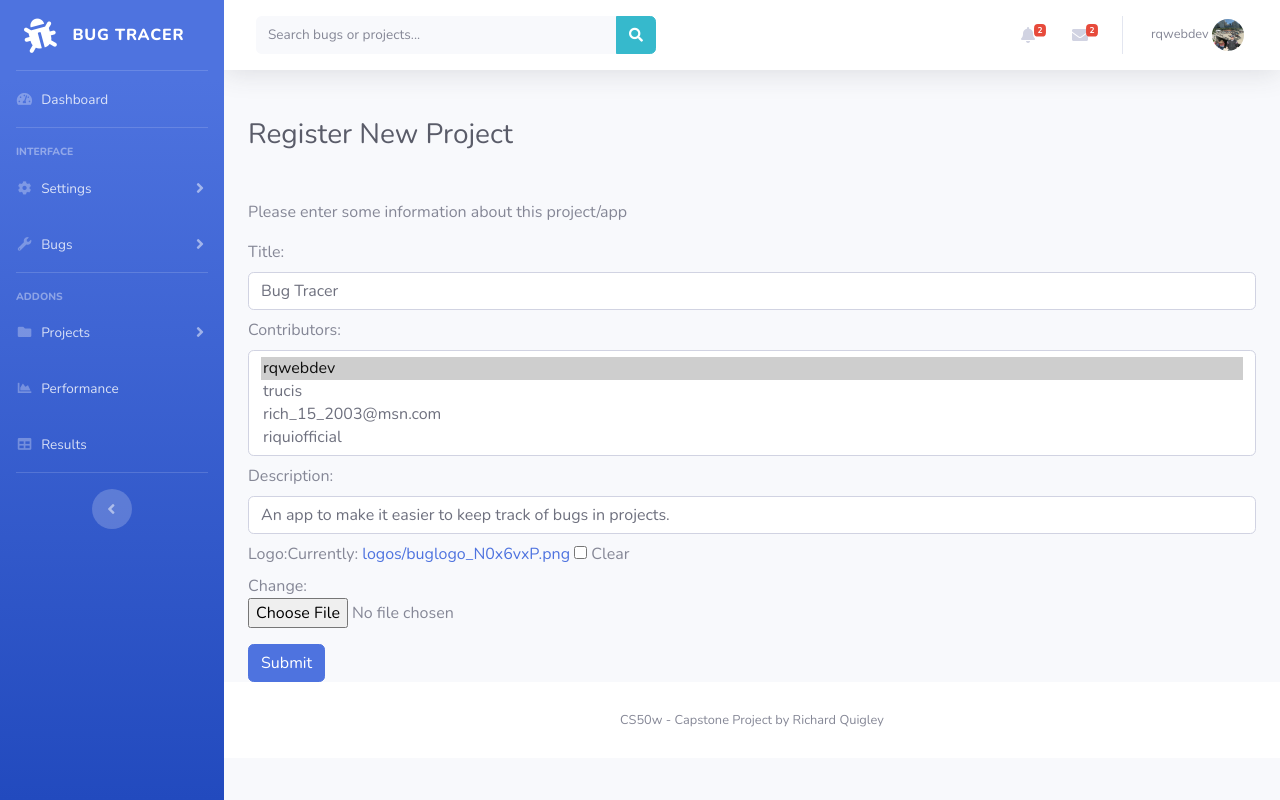
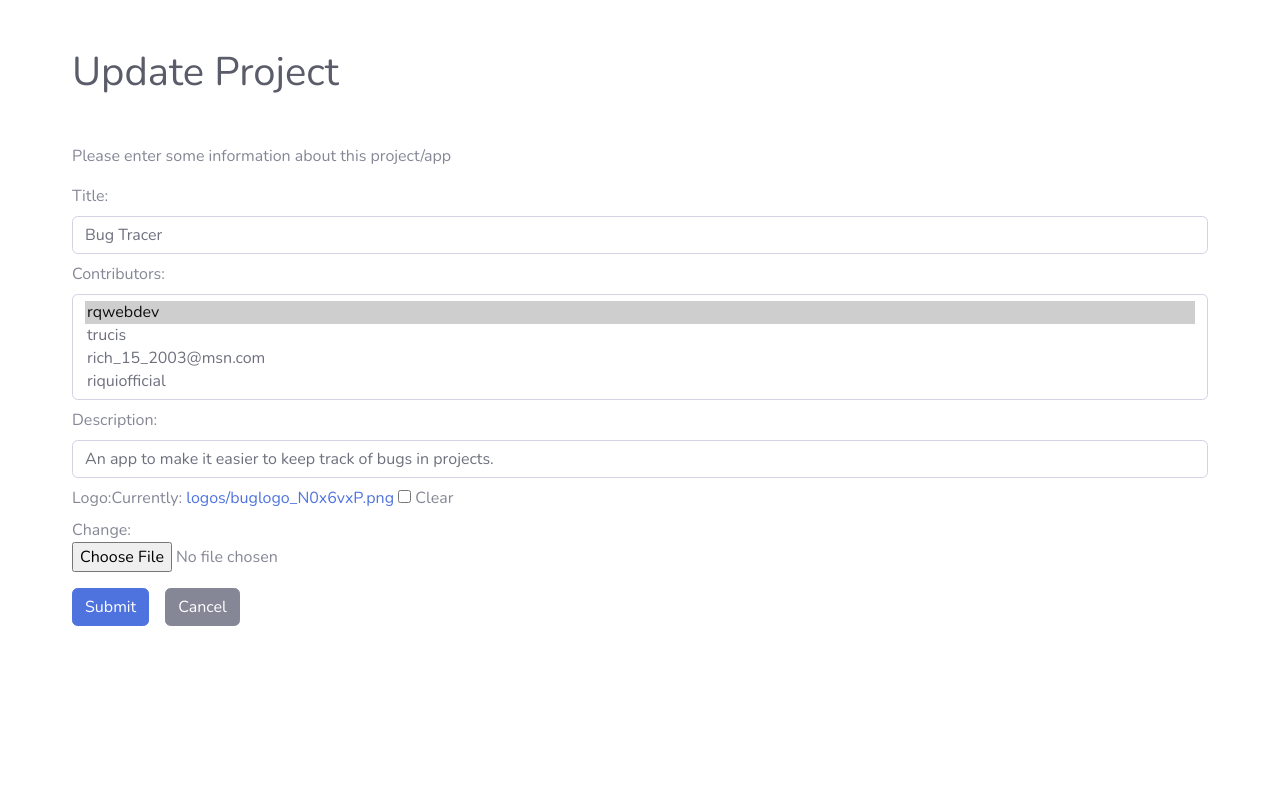
Before and after one commit to riquiofficial/bugtracer, a Django app: page /editproject/1 in a window 1280 px wide. Run offline with Django 3.2, Linux system fonts and the light colour scheme; a user stored in the database is signed in; data comes from the database, SQL or seed files in the repository; some libraries are stand-ins or nearby versions.

Commit message:
added update project as separate page

```diff
--- a/bugtracerapp/static/bugtracer/js/bugs.js
+++ b/bugtracerapp/static/bugtracer/js/bugs.js
@@ -7,6 +7,7 @@ import {
   formatDate,
 } from "./util.js";
 
+const baseUrl = window.location.origin;
 const jsContent = document.getElementById("jsContent");
 
 // nav menu items
@@ -27,7 +28,11 @@ const heading = (solvedBugsPage = false) => {
 document.getElementById("registerBug").addEventListener("click", () => {
   showPage("registerBug");
   closeNavBarMenu();
-  history.pushState({ section: "registerBug" }, null, "registerBug");
+  history.pushState(
+    { section: baseUrl + "/registerBug" },
+    null,
+    baseUrl + "/registerBug"
+  );
 });
 
 const title = document.getElementById("id_title");
@@ -54,14 +59,22 @@ activeBugs.addEventListener("click", () => {
   fetchBugs();
   showPage("jsContent");
   closeNavBarMenu();
-  history.pushState({ section: "activeBugs" }, null, "activeBugs");
+  history.pushState(
+    { section: baseUrl + "/activeBugs" },
+    null,
+    baseUrl + "/activeBugs"
+  );
 });
 
 solved.addEventListener("click", () => {
   fetchBugs(1, true);
   showPage("jsContent");
   closeNavBarMenu();
-  history.pushState({ section: "resolvedBugs" }, null, "resolvedBugs");
+  history.pushState(
+    { section: baseUrl + "/resolvedBugs" },
+    null,
+    baseUrl + "/resolvedBugs"
+  );
 });
 
 export function fetchBugs(page = null, solvedBugsPage = false) {
--- a/bugtracerapp/static/bugtracer/js/projects.js
+++ b/bugtracerapp/static/bugtracer/js/projects.js
@@ -8,12 +8,17 @@ import {
 } from "./util.js";
 // project registration page
 
+const baseUrl = window.location.origin;
 const jsContent = document.getElementById("jsContent");
 
 document.getElementById("registerNewProject").addEventListener("click", () => {
   showPage("registerProject");
   closeNavBarMenu();
-  history.pushState({ section: "registerProject" }, null, "registerProject");
+  history.pushState(
+    { section: baseUrl + "/registerProject" },
+    null,
+    baseUrl + "/registerProject"
+  );
 });
 
 const projectName = document.getElementById("project_name");
@@ -48,7 +53,11 @@ document.getElementById("submitProjectForm").addEventListener("click", () => {
 document.getElementById("allProjects").addEventListener("click", () => {
   showPage("jsContent");
   fetchProjects();
-  history.pushState({ section: "allProjects" }, null, "allProjects");
+  history.pushState(
+    { section: baseUrl + "/allProjects" },
+    null,
+    baseUrl + "/allProjects"
+  );
   closeNavBarMenu();
 });
 
--- a/bugtracerapp/static/bugtracer/js/util.js
+++ b/bugtracerapp/static/bugtracer/js/util.js
@@ -1,25 +1,18 @@
-import { fetchBugs } from "./bugs.js";
-import { fetchProjects } from "./projects.js";
-
 // dynamically show which div to display
 export function showPage(page) {
   const bugForm = document.getElementById("registerBugForm");
   const projectForm = document.getElementById("registerProjectForm");
-  const updateProjectForm = document.getElementById("updateProjectForm");
   const jsContent = document.getElementById("jsContent");
 
   jsContent.style.display = "none";
   bugForm.style.display = "none";
   projectForm.style.display = "none";
-  updateProjectForm.style.display = "none";
   if (page === "registerBug") {
     bugForm.style.display = "block";
   } else if (page == "registerProject") {
     projectForm.style.display = "block";
   } else if (page == "jsContent") {
     jsContent.style.display = "block";
-  } else if (page == "updateProject") {
-    updateProjectForm.style.display = "block";
   }
 }
 
--- a/bugtracerapp/templates/bugtracerapp/layout.html
+++ b/bugtracerapp/templates/bugtracerapp/layout.html
@@ -430,19 +430,6 @@
       </div>
     </div>
 
-    <!-- Update Project Page -->
-    <div class="dynamic-content" id="updateProjectForm" style="display: none">
-        <div class="container-fluid" >
-            <h1 class="h3 text-gray-800 my-5">Update Project</h1>
-            <p class="">Please enter some information about this project/app</p>
-          </div>
-          <div class="container-fluid">
-            <form action="" method="PUT" enctype="multipart/form-data">
-              {%csrf_token%} {{update_project_form}}
-              <input id="submitUpdateProjectForm" class="btn btn-primary mt-4" value="Submit" />
-            </form>
-          </div>
-        </div>
 
     <!-- Dynamic Fetched Data -->
     <div class="dynamic-content" id="jsContent">{% block body %} {% endblock %}</div>
--- a/bugtracerapp/templates/bugtracerapp/login.html
+++ b/bugtracerapp/templates/bugtracerapp/login.html
@@ -25,7 +25,7 @@
       rel="stylesheet"
     />
   </head>
-  </head>
+
 
   <body class="bg-gradient-primary">
     <div class="container">
--- a/bugtracerapp/templates/bugtracerapp/project_form.html
+++ b/bugtracerapp/templates/bugtracerapp/project_form.html
@@ -1,16 +1,47 @@
-{% extends "bugtracerapp/layout.html" %} {% block title %} - New
-Project{%endblock%}
-<!---->
-{%block body %}
-<div class="container-fluid">
-  <h1 class="h3 text-gray-800 my-5">Register New Project</h1>
+{% load static %}
+<!DOCTYPE html>
+<html lang="en">
+  <head>
+    <meta charset="UTF-8" />
+    <meta http-equiv="X-UA-Compatible" content="IE=edge" />
+    <meta name="viewport" content="width=device-width, initial-scale=1.0" />
+    <meta
+      name="description"
+      content="Log and track bugs in your projects easily"
+    />
+    <title>Bug Tracer</title>
+    <link
+      rel="stylesheet"
+      type="text/css"
+      href="{% static 'bugtracer/globalmin.css' %}"
+    />
+    <link
+      href="{% static 'bugtracer/vendor/fontawesome-free/css/all.min.css' %}"
+      rel="stylesheet"
+      type="text/css"
+    />
+    <link
+      href="https://fonts.googleapis.com/css?family=Nunito:200,200i,300,300i,400,400i,600,600i,700,700i,800,800i,900,900i"
+      rel="stylesheet"
+    />
+  </head>
+
+<div class="form m-5">
+  <div class="container-fluid ">
+    <h1 class="h1 text-gray-800 my-5">Update Project</h1>
     <p class="">Please enter some information about this project/app</p>
   </div>
   <div class="container-fluid">
     <form action="" method="POST" enctype="multipart/form-data">
       {%csrf_token%} {{form}}
-    <input type="submit" class="btn btn-primary" />
+      <input type="submit" class="btn btn-primary" /><a href="../" class="ml-3 btn btn-secondary">Cancel</a>
     </form>
   </div>
+</div>
 
-{%endblock%}
+    <!-- Bootstrap core JavaScript-->
+    <script src="vendor/jquery/jquery.min.js"></script>
+    <script src="vendor/bootstrap/js/bootstrap.bundle.min.js"></script>
+
+  </body>
+</html>
--- a/bugtracerapp/views.py
+++ b/bugtracerapp/views.py
@@ -28,7 +28,6 @@ import json
 def index(request):
     bug_form = BugForm
     project_form = ProjectForm
-    update_project_form = UpdateProjectForm
 
     if request.method == "POST":
         data = request.POST
@@ -85,7 +84,7 @@ def index(request):
                 JsonResponse(
                     {"error": "Something else went wrong"}, status=404)
 
-    return render(request, 'bugtracerapp/layout.html', {"bug_form": bug_form, "project_form": project_form, 'update_project_form': update_project_form})
+    return render(request, 'bugtracerapp/layout.html', {"bug_form": bug_form, "project_form": project_form})
 
 
 class ActiveBugs(LoginRequiredMixin, viewsets.ModelViewSet):
```
Also changed, not shown: media/logos/fiv.png (added). Lines whose indentation alone changed are shown as unchanged.
